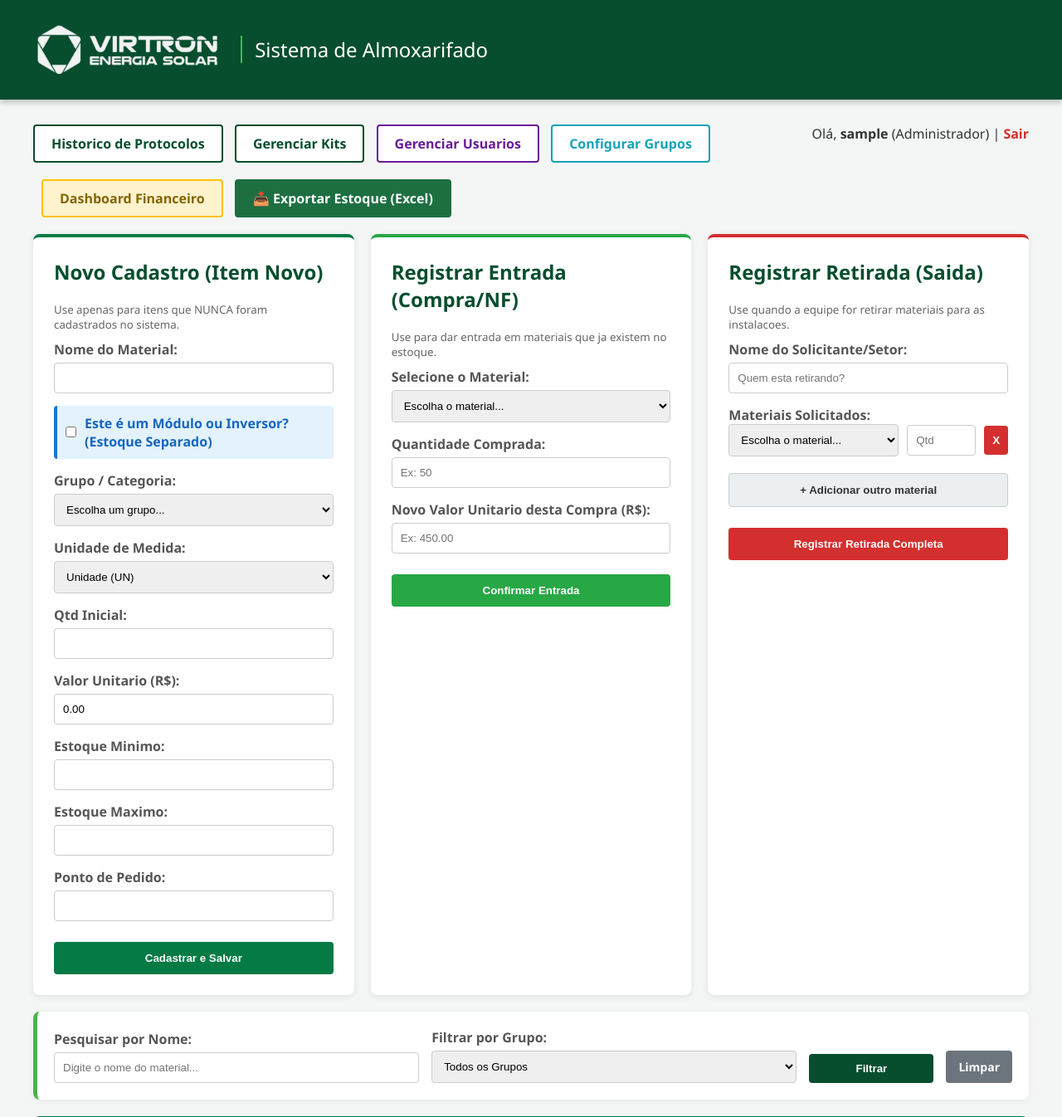
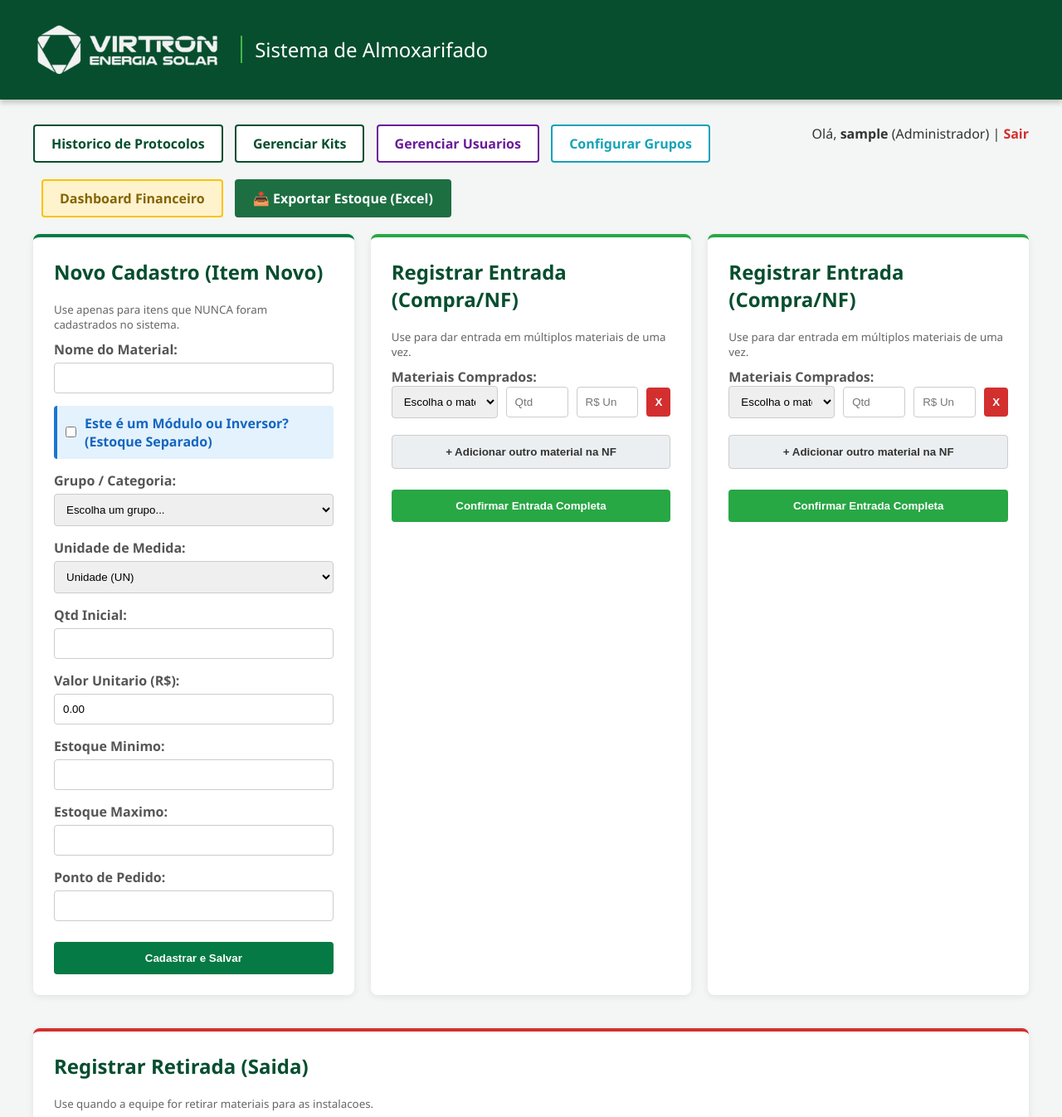
Before and after one commit to matheuspedrodev/estoque_almoxarifado, a Flask app: page / in a window 1280 px wide. Shown: the top 1346 px of the page at 83% size. Run offline with Flask 3, Linux system fonts and the light colour scheme; the visitor is signed in with stand-in values (Sample User, id 1); a database or web service that is not in the repository returns one stand-in record (values such as "Sample title"); some libraries are stand-ins or nearby versions.

Commit message:
edição na adição de material

```diff
--- a/app.py
+++ b/app.py
@@ -252,30 +252,57 @@
     if 'usuario_id' not in session:
         return redirect('/login')
 
-    # --- TRAVA DE ADMIN AQUI ---
     if session.get('usuario_nivel') != 'admin':
-        flash('Acesso negado. Apenas administradores podem dar entrada no estoque.', 'erro')
+        flash('Acesso negado. Apenas administradores podem registrar entrada.', 'erro')
         return redirect('/')
-    # ---------------------------
 
-    # ... aqui continua o seu código de (produto_id = request.form['produto_id']...)
+    # Recebe as listas de múltiplos itens enviados pelo formulário
+    produto_ids = request.form.getlist('produto_id_entrada')
+    quantidades = request.form.getlist('quantidade_entrada')
+    precos = request.form.getlist('preco_unitario_entrada')
 
-    produto_id = request.form['produto_id']
-    qtd_entrada = int(request.form['quantidade_entrada'])
-    preco_novo = float(request.form['preco_unitario'])
+    if not produto_ids:
+        flash('Nenhum material foi selecionado.', 'erro')
+        return redirect('/')
 
     conexao = conectar_banco()
     cursor = conexao.cursor()
-    cursor.execute(
-        'UPDATE Produtos SET quantidade_atual = quantidade_atual + %s, preco_unitario = %s WHERE id = %s',
-        (qtd_entrada, preco_novo, produto_id)
-    )
-    cursor.execute(
-        "INSERT INTO Transacoes (produto_id, quantidade_retirada, solicitante, codigo_protocolo) VALUES (%s, %s, 'FORNECEDOR / ENTRADA', 'ENTRADA')",
-        (produto_id, -qtd_entrada)
-    )
-    conexao.commit()
-    conexao.close()
+
+    try:
+        # Percorre a lista item por item
+        for i in range(len(produto_ids)):
+            p_id = produto_ids[i]
+
+            # Pula a linha se o usuário adicionou um campo a mais mas deixou vazio
+            if not p_id or not quantidades[i] or not precos[i]:
+                continue
+
+            qtd = float(quantidades[i])
+            preco = float(precos[i])
+
+            # 1. Atualiza o produto com o novo saldo e o preço mais recente
+            cursor.execute('''
+                UPDATE Produtos
+                SET quantidade_atual = quantidade_atual + %s, preco_unitario = %s
+                WHERE id = %s
+            ''', (qtd, preco, p_id))
+
+            # 2. Grava no histórico de transações (Entrada)
+            cursor.execute('''
+                INSERT INTO Transacoes (produto_id, usuario_id, quantidade_retirada, data_hora)
+                VALUES (%s, %s, %s, NOW())
+            ''', (p_id, session['usuario_id'], qtd))
+
+        conexao.commit()
+        flash('Entrada múltipla de materiais registrada com sucesso!', 'sucesso')
+
+    except Exception as e:
+        conexao.rollback()
+        flash(f'Erro ao registrar entrada: {e}', 'erro')
+        print(f"ERRO CRÍTICO NA ENTRADA MÚLTIPLA: {e}")
+    finally:
+        conexao.close()
+
     return redirect('/')
 
 
--- a/templates/index.html
+++ b/templates/index.html
@@ -178,25 +178,77 @@
 
             <div class="card" style="border-top-color: #28a745;">
                 <h2>Registrar Entrada (Compra/NF)</h2>
-                <small style="color: #666; display:block; margin-bottom: 10px;">Use para dar entrada em materiais que ja existem no estoque.</small>
+                <small style="color: #666; display:block; margin-bottom: 10px;">Use para dar entrada em múltiplos materiais de uma vez.</small>
+
                 <form action="/adicionar_estoque" method="POST">
                     <input type="hidden" name="csrf_token" value="{{ csrf_token() }}">
-                    <div class="form-group">
-                        <label>Selecione o Material:</label>
-                        <select name="produto_id" required>
-                            <option value="">Escolha o material...</option>
-                            {% for produto in produtos %} <option value="{{ produto[0] }}">{{ produto[1] }} (Atual: {{ produto[2] }} {{ produto[6] }})</option> {% endfor %}
-                        </select>
+
+                    <label>Materiais Comprados:</label>
+                    <div id="lista-itens-entrada">
+                        <div class="item-entrada" style="display: flex; gap: 10px; align-items: center; margin-bottom: 10px;">
+
+                            <select name="produto_id_entrada" required style="flex: 2; margin-top: 0;">
+                                <option value="">Escolha o material...</option>
+
+                                <optgroup label="Almoxarifado Geral">
+                                    {% for produto in produtos %}
+                                        <option value="{{ produto[0] }}">{{ produto[1] }} (Atual: {{ produto[2] }})</option>
+                                    {% endfor %}
+                                </optgroup>
+
+                                <optgroup label="Equipamentos Principais">
+                                    {% for produto in produtos_separados %}
+                                        <option value="{{ produto[0] }}">{{ produto[1] }} (Atual: {{ produto[2] }})</option>
+                                    {% endfor %}
+                                </optgroup>
+                            </select>
+
+                            <input type="number" name="quantidade_entrada" min="1" required placeholder="Qtd" title="Quantidade Comprada" style="flex: 1; margin-top: 0;">
+                            <input type="number" name="preco_unitario_entrada" step="0.01" min="0" required placeholder="R$ Unitário" title="Valor Unitário desta compra" style="flex: 1; margin-top: 0;">
+
+                            <button type="button" class="btn-remover" onclick="removerItemEntrada(this)" style="margin-top: 0;">X</button>
+                        </div>
                     </div>
-                    <div class="form-group">
-                        <label>Quantidade Comprada:</label>
-                        <input type="number" name="quantidade_entrada" min="1" required placeholder="Ex: 50">
+
+                    <button type="button" class="btn-adicionar-linha" onclick="adicionarItemEntrada()">+ Adicionar outro material na NF</button>
+                    <button type="submit" style="background-color: #28a745;">Confirmar Entrada Completa</button>
+                </form>
+            </div><div class="card" style="border-top-color: #28a745;">
+                <h2>Registrar Entrada (Compra/NF)</h2>
+                <small style="color: #666; display:block; margin-bottom: 10px;">Use para dar entrada em múltiplos materiais de uma vez.</small>
+
+                <form action="/adicionar_estoque" method="POST">
+                    <input type="hidden" name="csrf_token" value="{{ csrf_token() }}">
+
+                    <label>Materiais Comprados:</label>
+                    <div id="lista-itens-entrada">
+                        <div class="item-entrada" style="display: flex; gap: 10px; align-items: center; margin-bottom: 10px;">
+
+                            <select name="produto_id_entrada" required style="flex: 2; margin-top: 0;">
+                                <option value="">Escolha o material...</option>
+
+                                <optgroup label="Almoxarifado Geral">
+                                    {% for produto in produtos %}
+                                        <option value="{{ produto[0] }}">{{ produto[1] }} (Atual: {{ produto[2] }})</option>
+                                    {% endfor %}
+                                </optgroup>
+
+                                <optgroup label="Equipamentos Principais">
+                                    {% for produto in produtos_separados %}
+                                        <option value="{{ produto[0] }}">{{ produto[1] }} (Atual: {{ produto[2] }})</option>
+                                    {% endfor %}
+                                </optgroup>
+                            </select>
+
+                            <input type="number" name="quantidade_entrada" min="1" required placeholder="Qtd" title="Quantidade Comprada" style="flex: 1; margin-top: 0;">
+                            <input type="number" name="preco_unitario_entrada" step="0.01" min="0" required placeholder="R$ Unitário" title="Valor Unitário desta compra" style="flex: 1; margin-top: 0;">
+
+                            <button type="button" class="btn-remover" onclick="removerItemEntrada(this)" style="margin-top: 0;">X</button>
+                        </div>
                     </div>
-                    <div class="form-group">
-                        <label>Novo Valor Unitario desta Compra (R$):</label>
-                        <input type="number" name="preco_unitario" step="0.01" min="0" required placeholder="Ex: 450.00">
-                    </div>
-                    <button type="submit" style="background-color: #28a745;">Confirmar Entrada</button>
+
+                    <button type="button" class="btn-adicionar-linha" onclick="adicionarItemEntrada()">+ Adicionar outro material na NF</button>
+                    <button type="submit" style="background-color: #28a745;">Confirmar Entrada Completa</button>
                 </form>
             </div>
             {% endif %}
@@ -373,6 +425,29 @@
         inputs.forEach(input => input.required = !checkbox.checked);
     });
 }
+
+// ==========================================
+        // FUNÇÕES PARA MÚLTIPLAS ENTRADAS DE ESTOQUE
+        // ==========================================
+        function adicionarItemEntrada() {
+            const container = document.getElementById('lista-itens-entrada');
+            const primeiroItem = container.querySelector('.item-entrada');
+            const novoItem = primeiroItem.cloneNode(true);
+
+            // Limpa os campos da nova linha clonada
+            const inputs = novoItem.querySelectorAll('input');
+            inputs.forEach(input => input.value = '');
+            novoItem.querySelector('select').value = '';
+
+            container.appendChild(novoItem);
+        }
+
+        function removerItemEntrada(botao) {
+            const container = document.getElementById('lista-itens-entrada');
+            if (container.children.length > 1) {
+                botao.parentElement.remove();
+            }
+        }
     </script>
 </body>
 </html>
```
